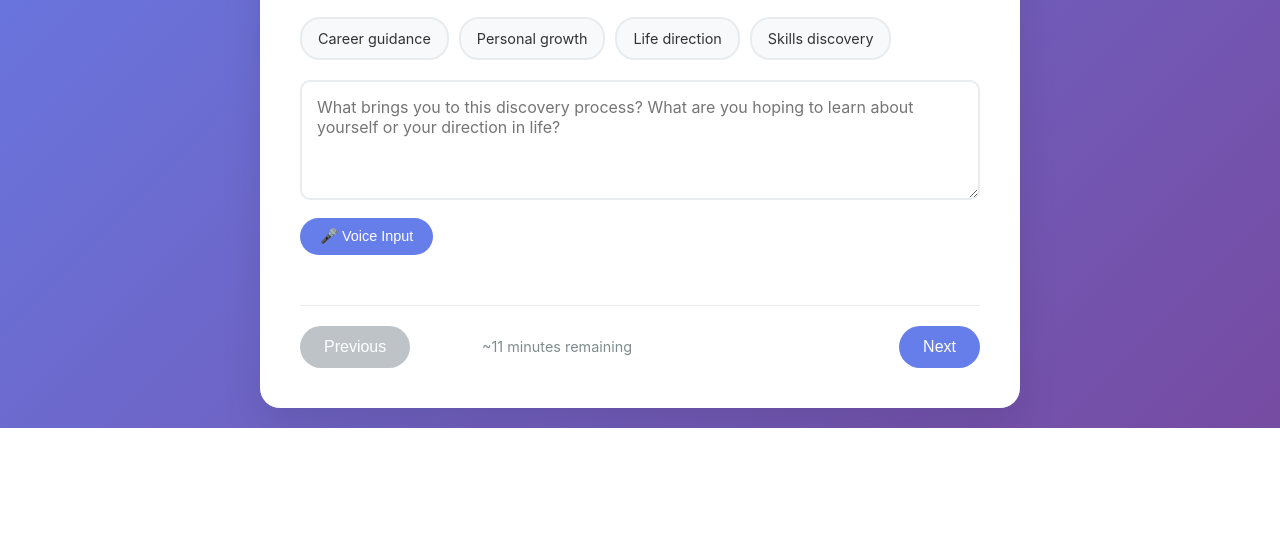
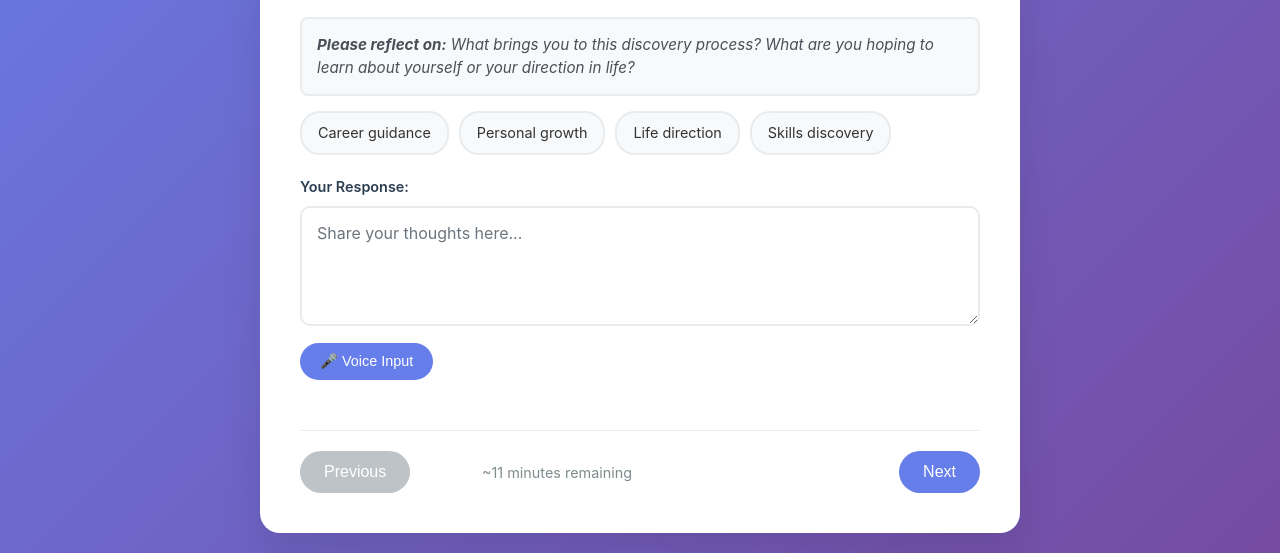
Before and after one commit to jdmdude62/find-me-platform, a plain HTML site: page index.html in a window 1280 px wide. Both pictures are taken after a click on the button "Begin Discovery". Shown: the part 394-947 px from the top of the page. Before the commit the page ends 822 px from the top, so only its background shows below. Drawn offline with Linux system fonts and the light colour scheme.

Commit message:
Update platform - 2025-06-16 13:38:52

```diff
--- a/index.html
+++ b/index.html
@@ -165,9 +165,29 @@
             border-color: #667eea;
         }
 
+        .question-prompt {
+            background: #f8f9fa;
+            border: 2px solid #e9ecef;
+            padding: 15px;
+            margin: 15px 0;
+            border-radius: 8px;
+            font-size: 0.95rem;
+            color: #495057;
+            font-style: italic;
+            line-height: 1.5;
+        }
+
         .response-area {
             position: relative;
             margin-bottom: 20px;
+        }
+
+        .response-label {
+            font-weight: 600;
+            color: #2c3e50;
+            margin-bottom: 8px;
+            font-size: 0.9rem;
+            display: block;
         }
 
         .response-textarea {
@@ -185,6 +205,11 @@
         .response-textarea:focus {
             outline: none;
             border-color: #667eea;
+        }
+
+        .response-textarea::placeholder {
+            color: #6c757d;
+            font-style: normal;
         }
 
         .voice-controls {
@@ -475,6 +500,10 @@
                     <p class="question-subtitle">Let's start with understanding what brings you here and what you're hoping to discover about yourself.</p>
                 </div>
 
+                <div class="question-prompt">
+                    <strong>Please reflect on:</strong> What brings you to this discovery process? What are you hoping to learn about yourself or your direction in life?
+                </div>
+
                 <div class="response-summary" id="summary1">
                     <div class="response-summary-title">Your Response:</div>
                     <div id="summaryText1"></div>
@@ -488,7 +517,8 @@
                 </div>
 
                 <div class="response-area">
-                    <textarea class="response-textarea" id="response1" placeholder="What brings you to this discovery process? What are you hoping to learn about yourself or your direction in life?"></textarea>
+                    <label class="response-label">Your Response:</label>
+                    <textarea class="response-textarea" id="response1" placeholder="Share your thoughts here..."></textarea>
                     <div class="voice-controls">
                         <button class="voice-btn" onclick="startVoiceInput(1)">
                             🎤 Voice Input
@@ -506,6 +536,10 @@
                     <p class="question-subtitle">Your responses stay completely private on your device. Let's make sure you're comfortable with how this works.</p>
                 </div>
 
+                <div class="question-prompt">
+                    <strong>Please reflect on:</strong> Do you have any questions about privacy or how your data will be handled? All responses are stored locally on your device only.
+                </div>
+
                 <div class="response-summary" id="summary2">
                     <div class="response-summary-title">Your Response:</div>
                     <div id="summaryText2"></div>
@@ -518,7 +552,8 @@
                 </div>
 
                 <div class="response-area">
-                    <textarea class="response-textarea" id="response2" placeholder="Do you have any questions about privacy or how your data will be handled? All responses are stored locally on your device only."></textarea>
+                    <label class="response-label">Your Response:</label>
+                    <textarea class="response-textarea" id="response2" placeholder="Share your thoughts here..."></textarea>
                     <div class="voice-controls">
                         <button class="voice-btn" onclick="startVoiceInput(2)">
                             🎤 Voice Input
@@ -627,6 +662,10 @@
                     <p class="question-subtitle">Understanding where you are now helps us identify what you're naturally drawn toward.</p>
                 </div>
 
+                <div class="question-prompt">
+                    <strong>Please reflect on:</strong> Describe your current work or life situation honestly. What's working well? What feels off? What questions do you have about your direction?
+                </div>
+
                 <div class="response-summary" id="summary6">
                     <div class="response-summary-title">Your Response:</div>
                     <div id="summaryText6"></div>
@@ -640,7 +679,8 @@
                 </div>
 
                 <div class="response-area">
-                    <textarea class="response-textarea" id="response6" placeholder="Describe your current work or life situation honestly. What's working well? What feels off? What questions do you have about your direction?"></textarea>
+                    <label class="response-label">Your Response:</label>
+                    <textarea class="response-textarea" id="response6" placeholder="Share your thoughts here..."></textarea>
                     <div class="voice-controls">
                         <button class="voice-btn" onclick="startVoiceInput(6)">
                             🎤 Voice Input
```
